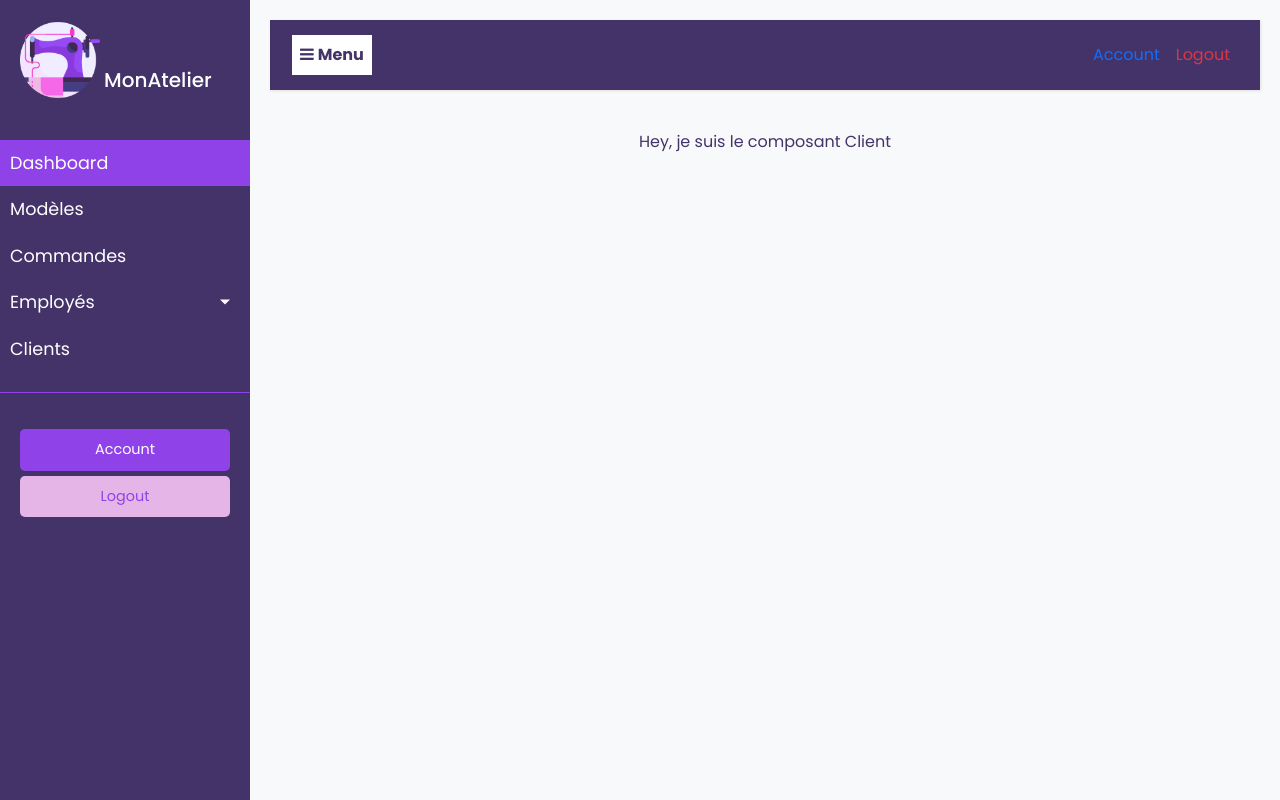
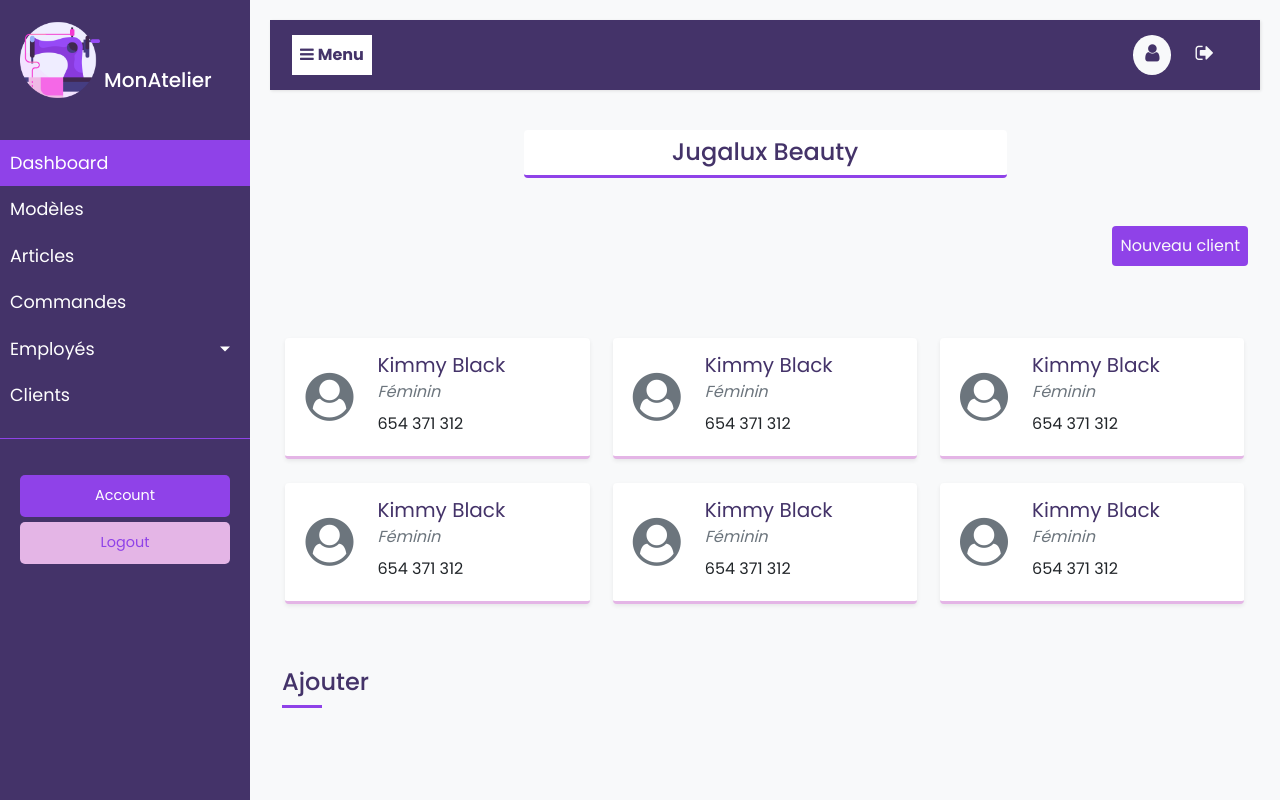
Before and after one commit to main-c/mon-atelier, a React (Create React App) app in the folder src/frontend/mon_atelier/: page /dashboard_client in a window 1280 px wide. Built offline with nearby package versions, Linux system fonts and the light colour scheme.

Commit message:
add components Client, DetailClient and DetailCommand

```diff
--- a/src/frontend/mon_atelier/src/App.js
+++ b/src/frontend/mon_atelier/src/App.js
@@ -9,10 +9,12 @@ import ArticlesCategorie from './core/ArticlesCategorie';
 import DetailArticle from './core/DetailArticle';
 import Commande from './dashboard/Commande';
 import Modele from './dashboard/Modele';
+import Article from './dashboard/Article';
 import Client from './dashboard/Client';
 import Account from './dashboard/Account';
 import Dashboard from './dashboard/Dashboard';
 import DetailCommand from './dashboard/DetailCommand';
+import DetailClient from './dashboard/DetailClient';
 import { BrowserRouter, Routes, Route } from 'react-router-dom';
 
 import './App.css';
@@ -36,10 +38,12 @@ function App() {
 
           <Route path="/dashboard" element={<Dashboard/>} />
           <Route path="/commande" element={<Commande/>} />
+          <Route path="/dashboard_article" element={<Article/>} />
           <Route path="/dashboard_modele" element={<Modele/>} />
           <Route path="/dashboard_client" element={<Client/>} />
           <Route path="/account" element={<Account/>} />
           <Route path="/detail_commande" element={<DetailCommand/>} />
+          <Route path="/detail_client" element={<DetailClient/>} />
         </Routes>
         </Suspense>
       </BrowserRouter>
--- /dev/null
+++ b/src/frontend/mon_atelier/src/dashboard/Article.js
@@ -0,0 +1,20 @@
+import React from 'react';
+import Layout from './Layout.js';
+
+
+function Article(){
+
+	const article = (
+
+		<div className="container-fluid">
+			<p className="text-center text-violet">Hey, je suis le composant Article</p>
+		</div>
+
+	);
+
+	return(
+
+		<Layout content={article} />
+	);
+}
+export default Article;
--- a/src/frontend/mon_atelier/src/dashboard/Client.js
+++ b/src/frontend/mon_atelier/src/dashboard/Client.js
@@ -1,13 +1,91 @@
 import React from 'react';
 import Layout from './Layout.js';
+import { Link } from 'react-router-dom';
 
 
 function Client(){
 
 	const client = (
 
-		<div className="container-fluid">
-			<p className="text-center text-violet">Hey, je suis le composant Client</p>
+		<div className="container-fluid px-0">
+
+			<div className="mx-auto underline bg-white pt-2 w-50 rounded">
+				<h4 className="text-violet text-center">Jugalux Beauty</h4>
+			</div>
+
+
+			<div className="mt-5 pt-lg-0 pt-2 d-flex justify-content-end">
+				<a href="#newClient" className="text-light text-center bg-violet2 p-2 rounded">Nouveau client</a>
+			</div>
+
+			<div className="row mt-5">
+				<div className="col-lg-4 mx-auto mt-4 p-1 rounded shadow-sm card_command">
+					<Link to="/detail_client" className="d-flex">
+						<i className="fa fa-3x fa-user-circle my-auto ms-3 text-secondary"></i>
+						<div className="d-grid ms-4 mt-2">
+							<p className="fs-5 mb-0 text-violet">Kimmy Black</p>
+							<i className="mb-2 text-secondary">Féminin</i>
+							<p className="text-dark">654 371 312</p>
+						</div>
+					</Link>
+				</div>
+				<div className="col-lg-4 mx-auto mt-4 p-1 rounded shadow-sm card_command">
+					<Link to="/detail_client" className="d-flex">
+						<i className="fa fa-3x fa-user-circle my-auto ms-3 text-secondary"></i>
+						<div className="d-grid ms-4 mt-2">
+							<p className="fs-5 mb-0 text-violet">Kimmy Black</p>
+							<i className="mb-2 text-secondary">Féminin</i>
+							<p className="text-dark">654 371 312</p>
+						</div>
+					</Link>
+				</div>
+				<div className="col-lg-4 mx-auto mt-4 p-1 rounded shadow-sm card_command">
+					<Link to="/detail_client" className="d-flex">
+						<i className="fa fa-3x fa-user-circle my-auto ms-3 text-secondary"></i>
+						<div className="d-grid ms-4 mt-2">
+							<p className="fs-5 mb-0 text-violet">Kimmy Black</p>
+							<i className="mb-2 text-secondary">Féminin</i>
+							<p className="text-dark">654 371 312</p>
+						</div>
+					</Link>
+				</div>
+				<div className="col-lg-4 mx-auto mt-4 p-1 rounded shadow-sm card_command">
+					<Link to="/detail_client" className="d-flex">
+						<i className="fa fa-3x fa-user-circle my-auto ms-3 text-secondary"></i>
+						<div className="d-grid ms-4 mt-2">
+							<p className="fs-5 mb-0 text-violet">Kimmy Black</p>
+							<i className="mb-2 text-secondary">Féminin</i>
+							<p className="text-dark">654 371 312</p>
+						</div>
+					</Link>
+				</div>
+				<div className="col-lg-4 mx-auto mt-4 p-1 rounded shadow-sm card_command">
+					<Link to="/detail_client" className="d-flex">
+						<i className="fa fa-3x fa-user-circle my-auto ms-3 text-secondary"></i>
+						<div className="d-grid ms-4 mt-2">
+							<p className="fs-5 mb-0 text-violet">Kimmy Black</p>
+							<i className="mb-2 text-secondary">Féminin</i>
+							<p className="text-dark">654 371 312</p>
+						</div>
+					</Link>
+				</div>
+				<div className="col-lg-4 mx-auto mt-4 p-1 rounded shadow-sm card_command">
+					<Link to="/detail_client" className="d-flex">
+						<i className="fa fa-3x fa-user-circle my-auto ms-3 text-secondary"></i>
+						<div className="d-grid ms-4 mt-2">
+							<p className="fs-5 mb-0 text-violet">Kimmy Black</p>
+							<i className="mb-2 text-secondary">Féminin</i>
+							<p className="text-dark">654 371 312</p>
+						</div>
+					</Link>
+				</div>
+
+			</div>
+
+			<div className="underline my-5 pt-lg-3" id="newClient">
+				<h4 className="text-violet">Ajouter</h4>
+			</div>
+
 		</div>
 
 	);
--- /dev/null
+++ b/src/frontend/mon_atelier/src/dashboard/DetailClient.js
@@ -0,0 +1,56 @@
+import React from 'react';
+import Layout from './Layout.js';
+import { Link } from 'react-router-dom';
+
+
+function DetailClient(){
+
+	const detailClient = (
+
+		<div className="container-fluid">
+
+			<div className="mx-auto underline bg-white pt-2 w-50 rounded">
+				<h4 className="text-violet text-center">Jugalux Beauty</h4>
+			</div>
+
+			<div className="row command_information border mt-5 pt-lg-5 pt-4 px-lg-5 py-lg-4 p-2">
+				<div className="col-lg-6">
+					<div className="d-flex my-auto">
+						<p>Nom client : </p>
+						<p className="fw-bold ms-3 fs-5">Kimmy Black</p>
+					</div>
+					<div className="d-flex my-auto">
+						<p className="me-3">Tel : </p>
+						<p className="fw-bold fs-5">654 371 312</p>
+					</div>
+				</div>
+				<div className="col-lg-6">
+					<div className="d-flex my-auto ms-lg-5 ps-lg-5">
+						<p>Tranche d'âge : </p>
+						<p className="fw-bold ms-3 fs-5">21 - 33</p>
+					</div>
+					<div className="d-flex my-auto ms-lg-5 ps-lg-5">
+						<p className="me-3">Sexe : </p>
+						<p className="fw-bold fs-5">Masculin</p>
+					</div>
+				</div>
+
+				<div className="d-flex justify-content-end">
+					<Link to="" className="modif_btn text-light bg-violet p-2">Modifier</Link>
+				</div>
+			</div>
+
+			<div className="underline mt-5">
+				<h4 className="text-violet">Mesures</h4>
+			</div>
+
+		</div>
+
+	);
+
+	return(
+
+		<Layout content={detailClient} />
+	);
+}
+export default DetailClient;
--- a/src/frontend/mon_atelier/src/dashboard/DetailCommand.js
+++ b/src/frontend/mon_atelier/src/dashboard/DetailCommand.js
@@ -1,21 +1,62 @@
 import React from 'react';
 import Layout from './Layout.js';
+import { Link } from 'react-router-dom';
 
 
 function DetailCommand(){
 
-	const detail_commande = (
+	const detailCommand = (
 
 		<div className="container-fluid">
-			<p className="text-center text-violet">Hey, ici vous pourrez voir les détails cette commande <br />
-			ainsi que la modifier</p>
+
+			<div className="d-flex justify-content-center mb-5">
+				<div className="underline bg-white pt-2 w-50 rounded">
+					<h4 className="text-violet text-center">Jugalux Beauty</h4>
+				</div>
+			</div>
+
+			<div className="row command_information border p-lg-5 p-2">
+
+				<div className="col-lg-6 d-grid">
+					<div className="d-flex">
+						<p className="me-2 my-auto">Nom client :</p>
+						<span className="fw-bold text-violet fs-5 my-auto">Kimmy Black</span>
+					</div>
+					<div className="mt-3 description">
+						<p>
+							La cliente souhaite un ensemble boubou pour toute la famille.
+							Ceci comprends un costume pour homme, une robe de soirée et des robettes
+						</p>
+					</div>
+					<p className="text-violet">En conception</p>
+				</div>
+				<div className="col-lg-6 d-grid justify-content-end">
+
+					<i>
+						<div className="d-flex text-secondary">
+							<p className="me-1 my-auto">Commandé le</p>
+							<span className="my-auto">18 Janvier 2018</span>
+						</div>
+					</i>
+				</div>
+
+				<div className="d-flex justify-content-end">
+					<Link to="" className="modif_btn text-light bg-violet p-2">Modifier la commande</Link>
+				</div>
+
+			</div>
+
+			<div className="underline mt-5">
+				<h4 className="text-violet">Articles</h4>
+			</div>
+
 		</div>
 
 	);
 
 	return(
 
-		<Layout content={detail_commande} />
+		<Layout content={detailCommand} />
 	);
 }
 export default DetailCommand;
--- a/src/frontend/mon_atelier/src/dashboard/Layout.js
+++ b/src/frontend/mon_atelier/src/dashboard/Layout.js
@@ -28,6 +28,10 @@ function Layout(props){
 
 	                <li>
 	                    <Link to="/dashboard_modele">Modèles</Link>
+	                </li>
+
+	                <li>
+	                    <Link to="/dashboard_article">Articles</Link>
 	                </li>
 
 	                <li>
@@ -77,10 +81,14 @@ function Layout(props){
 	                    <div className="collapse navbar-collapse" id="navbarSupportedContent">
 	                        <ul className="nav navbar-nav ms-auto">
 	                            <li className="nav-item active">
-	                                <Link className="nav-link text-primary" to="/account">Account</Link>
+	                                <Link className="nav-link bg-light rounded-circle" to="/account">
+	                                	<i className="fa fs-5 text-violet mx-1 fa-user"></i>
+	                                </Link>
 	                            </li>
 	                            <li className="nav-item">
-	                                <Link className="nav-link text-danger" to="/">Logout</Link>
+	                                <Link className="nav-link text-light mx-lg-3" to="/">
+	                                	<i className="fa fs-5 my-auto fa-sign-out"></i>
+	                                </Link>
 	                            </li>
 	                        </ul>
 	                    </div>
--- a/src/frontend/mon_atelier/src/dashboard/dashboard.css
+++ b/src/frontend/mon_atelier/src/dashboard/dashboard.css
@@ -53,6 +53,7 @@ textarea{
 
 .card_command{
 	background: #fff;
+	border-bottom: 3px solid #e4b5e6;
 	transition: .4s ease-in-out;
 }
 .card_command:hover{
@@ -80,3 +81,5 @@ textarea{
 	margin-top: -100px;
 	opacity: .9;
 }
+
+/* DetailClient Component */
```
Also changed, not shown: src/frontend/mon_atelier/src/dashboard/Commande.js (+4 -32 lines).
